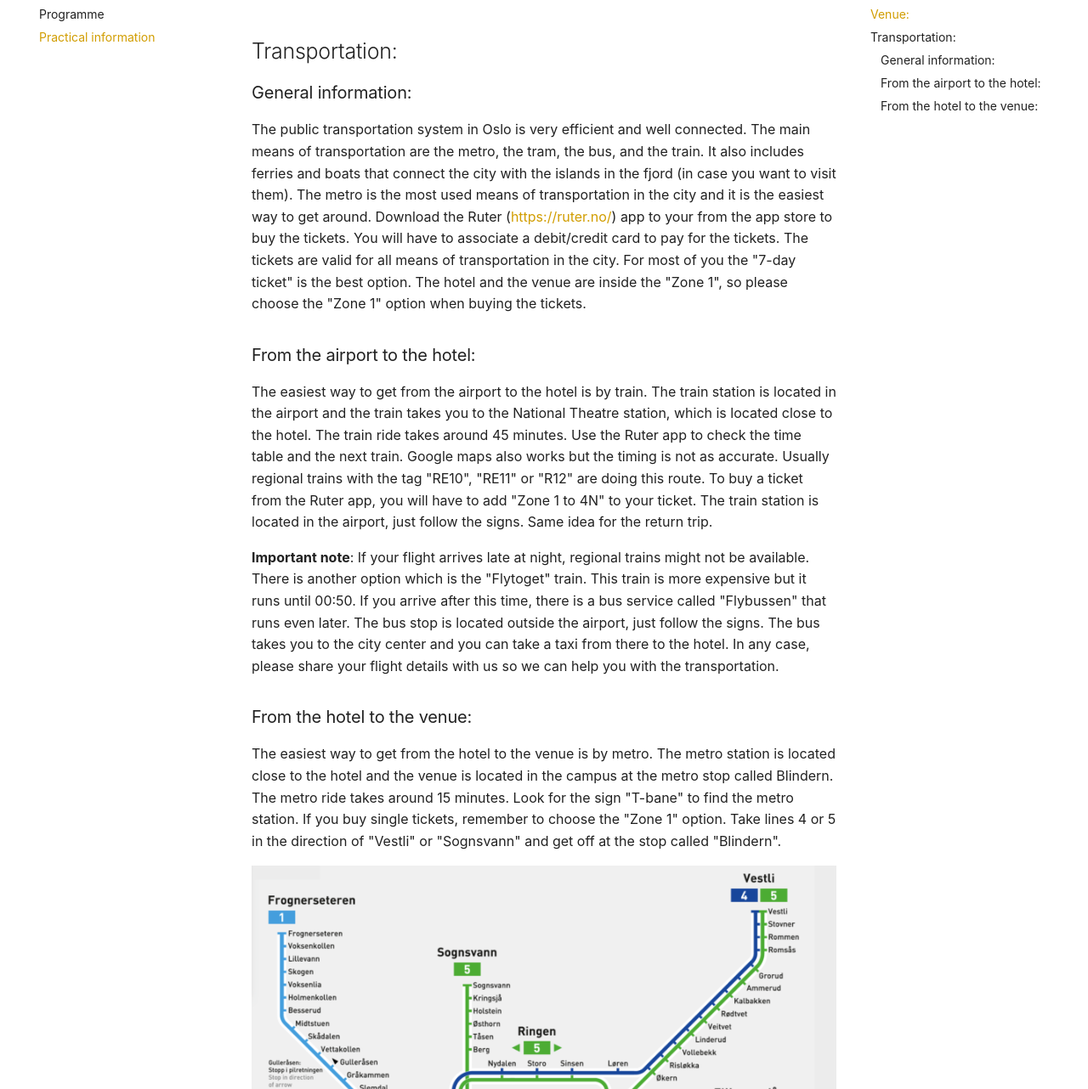
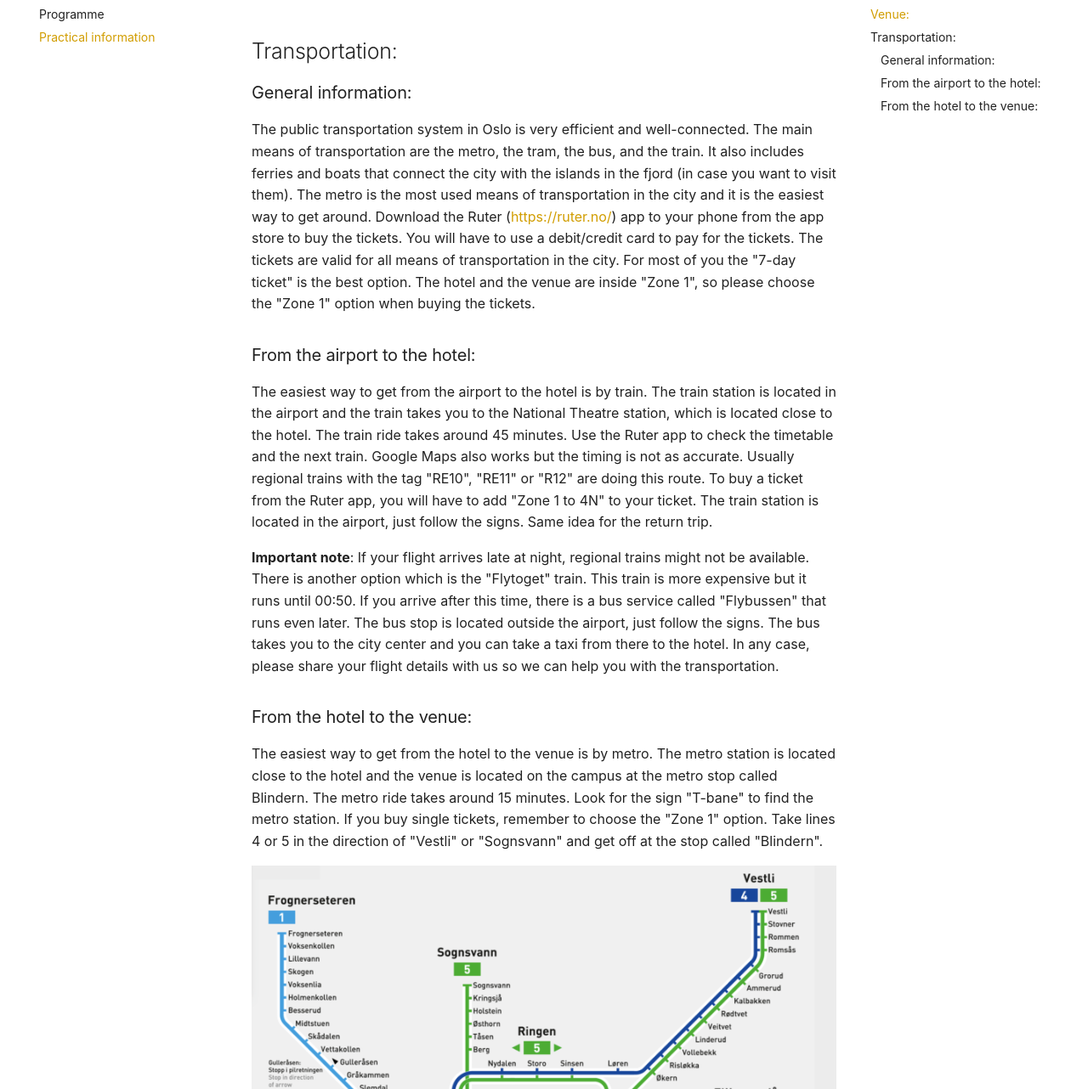
Before and after one commit to ITA-Solar/dlrocs, an MkDocs documentation site: the page built from docs/info.md, in a window 1280 px wide and 1400 px high, scrolled down 1301 px, cut to the strip 118-1400 px from the top of the window. Shown: the whole strip at 85% size. Built offline with MkDocs 1.6.1 and Material for MkDocs 9.7.7, drawn with Linux system fonts in a browser that asks for light colours; comment, search, counter and statistics services are not loaded; some of the changed text lies outside the part shown.

Commit message:
Update info.md

```diff
--- a/docs/info.md
+++ b/docs/info.md
@@ -18,16 +18,16 @@ Institute of Theoretical Astrophysics (ITA), University of Oslo, Norway.
 ## Transportation:
 
 ### General information:
-The public transportation system in Oslo is very efficient and well connected. The main means of transportation are the metro, the tram, the bus, and the train. It also includes ferries and boats that connect the city with the islands in the fjord (in case you want to visit them). The metro is the most used means of transportation in the city and it is the easiest way to get around. Download the Ruter (https://ruter.no/) app to your from the app store to buy the tickets. You will have to associate a debit/credit card to pay for the tickets. The tickets are valid for all means of transportation in the city. For most of you the "7-day ticket" is the best option. The hotel and the venue are inside the "Zone 1", so please choose the "Zone 1" option when buying the tickets.
+The public transportation system in Oslo is very efficient and well-connected. The main means of transportation are the metro, the tram, the bus, and the train. It also includes ferries and boats that connect the city with the islands in the fjord (in case you want to visit them). The metro is the most used means of transportation in the city and it is the easiest way to get around. Download the Ruter (https://ruter.no/) app to your phone from the app store to buy the tickets. You will have to use a debit/credit card to pay for the tickets. The tickets are valid for all means of transportation in the city. For most of you the "7-day ticket" is the best option. The hotel and the venue are inside "Zone 1", so please choose the "Zone 1" option when buying the tickets.
 
 
 ### From the airport to the hotel:
-The easiest way to get from the airport to the hotel is by train. The train station is located in the airport and the train takes you to the National Theatre station, which is located close to the hotel. The train ride takes around 45 minutes. Use the Ruter app to check the time table and the next train. Google maps also works but the timing is not as accurate. Usually regional trains with the tag "RE10", "RE11" or "R12" are doing this route. To buy a ticket from the Ruter app, you will have to add "Zone 1 to 4N" to your ticket. The train station is located in the airport, just follow the signs. Same idea for the return trip.
+The easiest way to get from the airport to the hotel is by train. The train station is located in the airport and the train takes you to the National Theatre station, which is located close to the hotel. The train ride takes around 45 minutes. Use the Ruter app to check the timetable and the next train. Google Maps also works but the timing is not as accurate. Usually regional trains with the tag "RE10", "RE11" or "R12" are doing this route. To buy a ticket from the Ruter app, you will have to add "Zone 1 to 4N" to your ticket. The train station is located in the airport, just follow the signs. Same idea for the return trip.
 
 **Important note**: If your flight arrives late at night, regional trains might not be available. There is another option which is the "Flytoget" train. This train is more expensive but it runs until 00:50. If you arrive after this time, there is a bus service called "Flybussen" that runs even later. The bus stop is located outside the airport, just follow the signs. The bus takes you to the city center and you can take a taxi from there to the hotel. In any case, please share your flight details with us so we can help you with the transportation.
 
 
 ### From the hotel to the venue:
-The easiest way to get from the hotel to the venue is by metro. The metro station is located close to the hotel and the venue is located in the campus at the metro stop called Blindern. The metro ride takes around 15 minutes. Look for the sign "T-bane" to find the metro station. If you buy single tickets, remember to choose the "Zone 1" option. Take lines 4 or 5 in the direction of "Vestli" or "Sognsvann" and get off at the stop called "Blindern".
+The easiest way to get from the hotel to the venue is by metro. The metro station is located close to the hotel and the venue is located on the campus at the metro stop called Blindern. The metro ride takes around 15 minutes. Look for the sign "T-bane" to find the metro station. If you buy single tickets, remember to choose the "Zone 1" option. Take lines 4 or 5 in the direction of "Vestli" or "Sognsvann" and get off at the stop called "Blindern".
 
 ![Map of the metro system in Oslo](imgs/metro.png)
```
Also changed, not shown: other parts of docs/info.md (+1 -1 lines).
